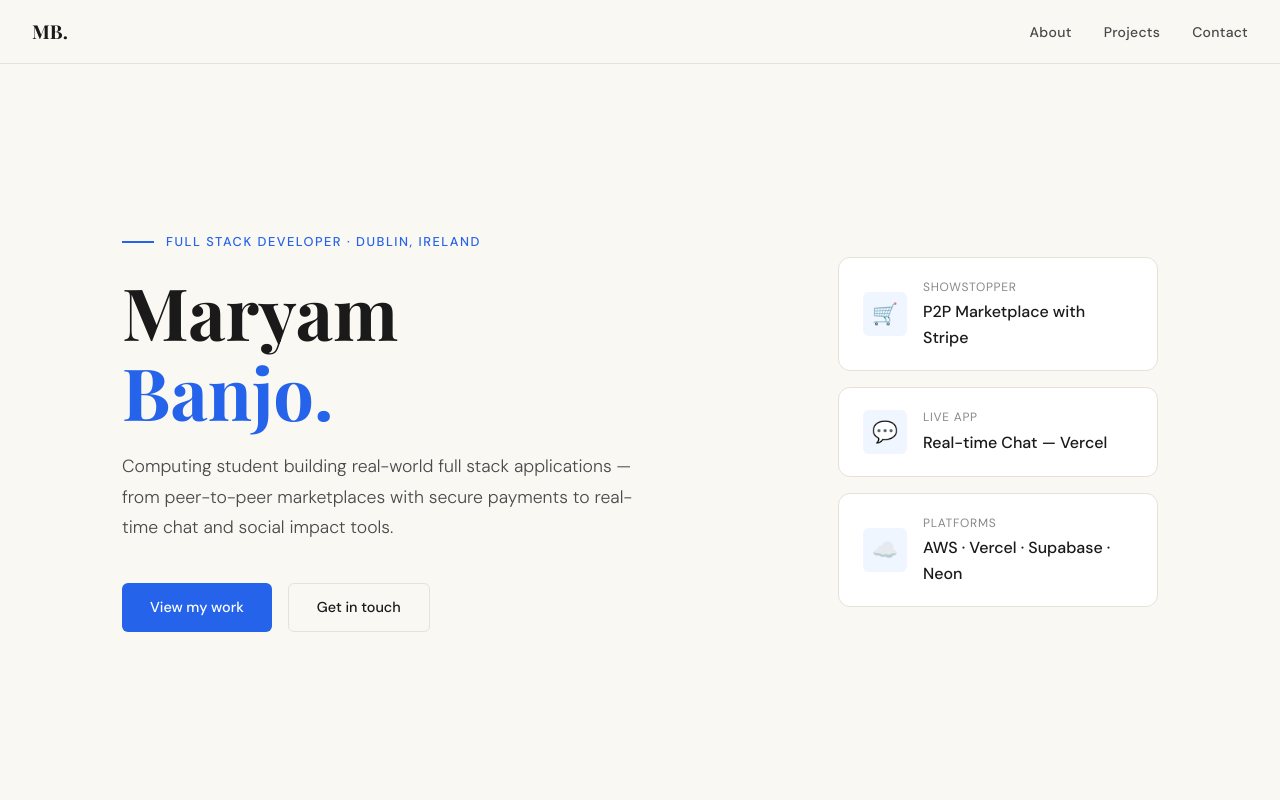
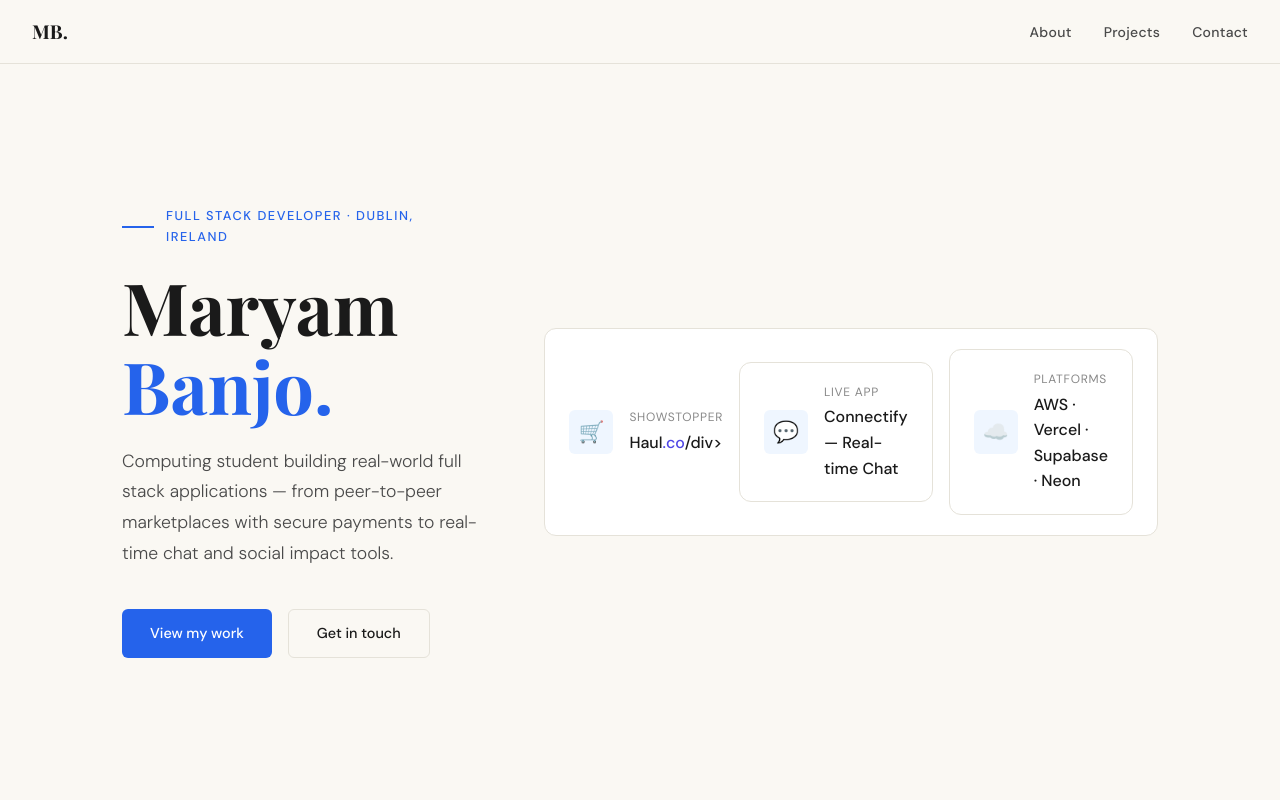
Before and after one commit to banjomaryam17/Portfolio, a plain HTML site: page index.html in a window 1280 px wide. Shown: the top 800 px of the page. Drawn offline with nearby package versions, Linux system fonts and the light colour scheme.

Commit message:
Fixed stat cards

```diff
--- a/index.html
+++ b/index.html
@@ -39,14 +39,14 @@
       <div class="stat-icon">🛒</div>
       <div>
         <div class="stat-label">Showstopper</div>
-        <div class="stat-value">P2P Marketplace with Stripe</div>
+        <div class="stat-value">Haul<span class="app-name">.co</span>/div>
       </div>
     </div>
     <div class="stat-card">
       <div class="stat-icon">💬</div>
       <div>
         <div class="stat-label">Live App</div>
-        <div class="stat-value">Real-time Chat — Vercel</div>
+      <div class="stat-value">Connectify — Real-time Chat</div>
       </div>
     </div>
     <div class="stat-card">
@@ -166,7 +166,7 @@
           <span class="project-badge">Live</span>
         </div>
         <div class="project-body">
-          <h3 class="project-title">Real-time Chat App</h3>
+          <h3 class="project-title">Connectify</h3>
           <p class="project-desc">A real-time messaging application with user authentication and live message delivery. Built with React on the frontend and Supabase for the database and real-time subscriptions, deployed on Vercel.</p>
           <div class="project-stack">
             <span class="stack-tag">React</span>
```
